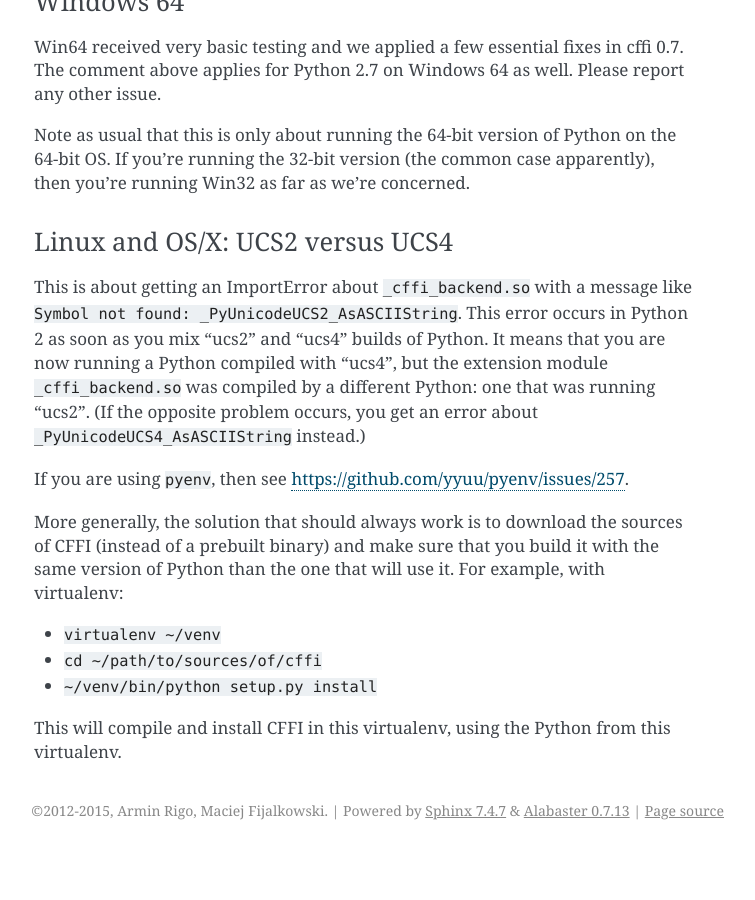
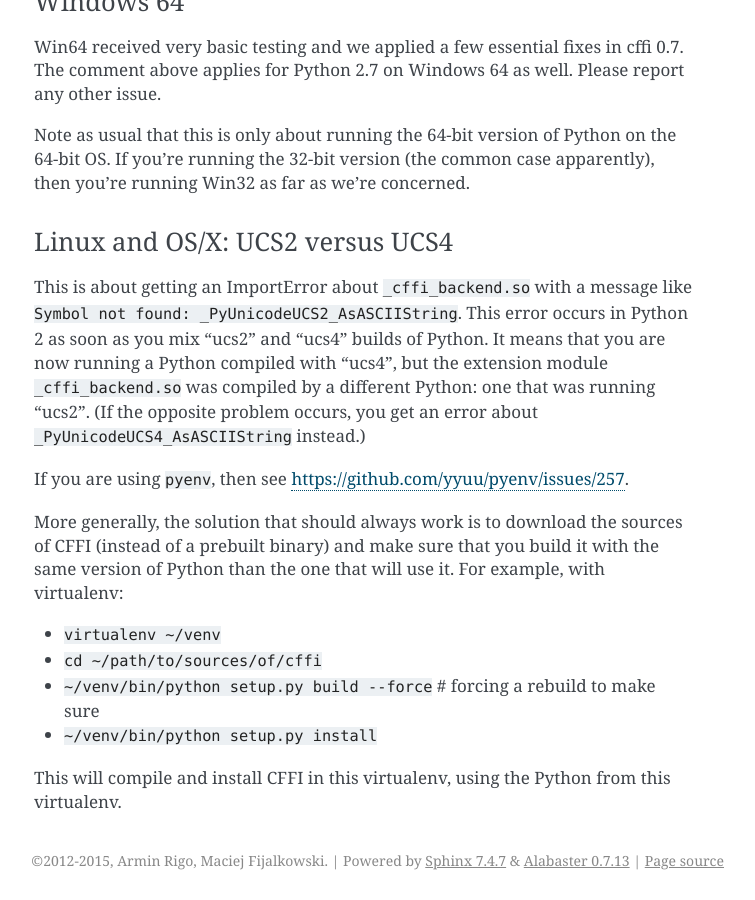
Before and after one commit to tharvik/cffi, a Sphinx documentation site: the page built from doc/source/installation.rst, in a window 1280 px wide and 900 px high, scrolled down 2663 px. Shown: the whole window, without its empty margins (386-1141 px from the left). Built offline with Sphinx 7.4.7, drawn with Linux system fonts in a browser that asks for light colours; before the commit the page ends 3513 px from its top, so only the background shows below that.

Commit message:
just to make sure

```diff
--- a/doc/source/installation.rst
+++ b/doc/source/installation.rst
@@ -187,6 +187,9 @@ For example, with virtualenv:
 
 * ``cd ~/path/to/sources/of/cffi``
 
+* ``~/venv/bin/python setup.py build --force`` # forcing a rebuild to
+  make sure
+
 * ``~/venv/bin/python setup.py install``
 
 This will compile and install CFFI in this virtualenv, using the
```
